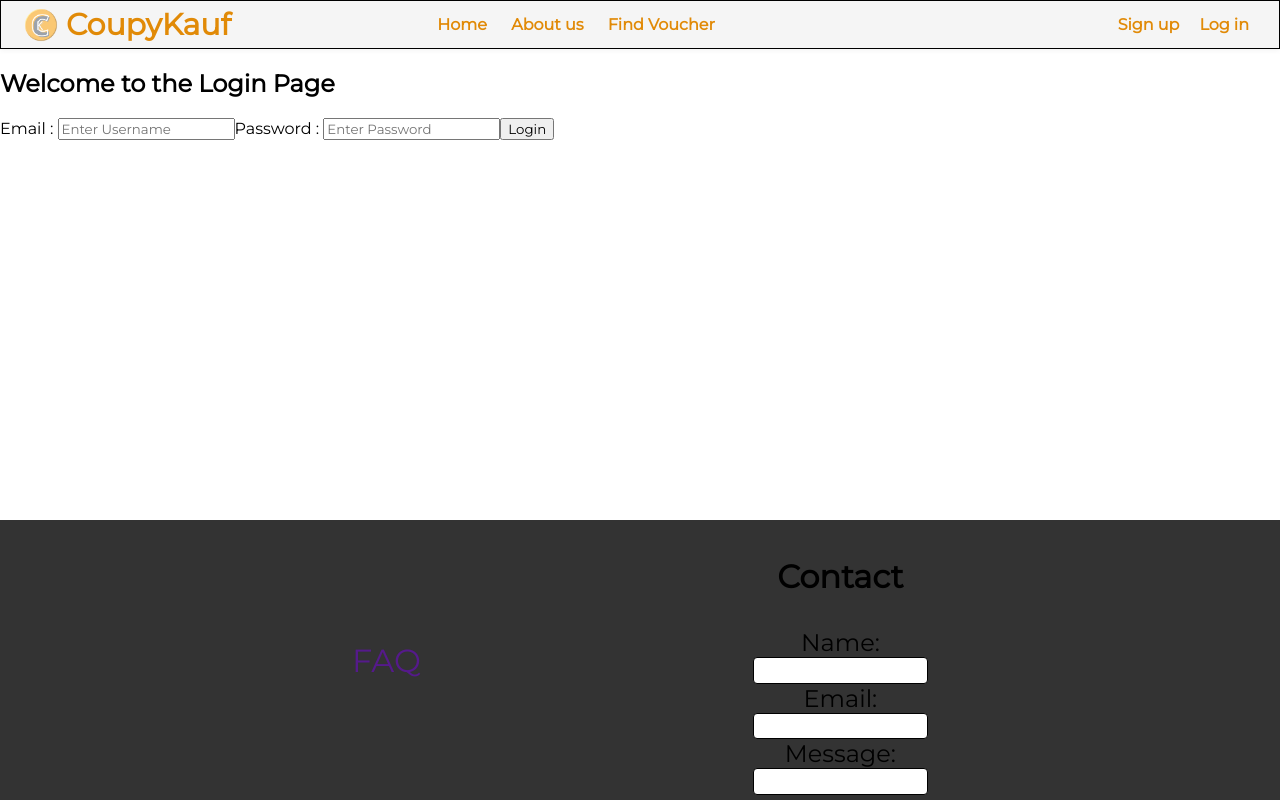
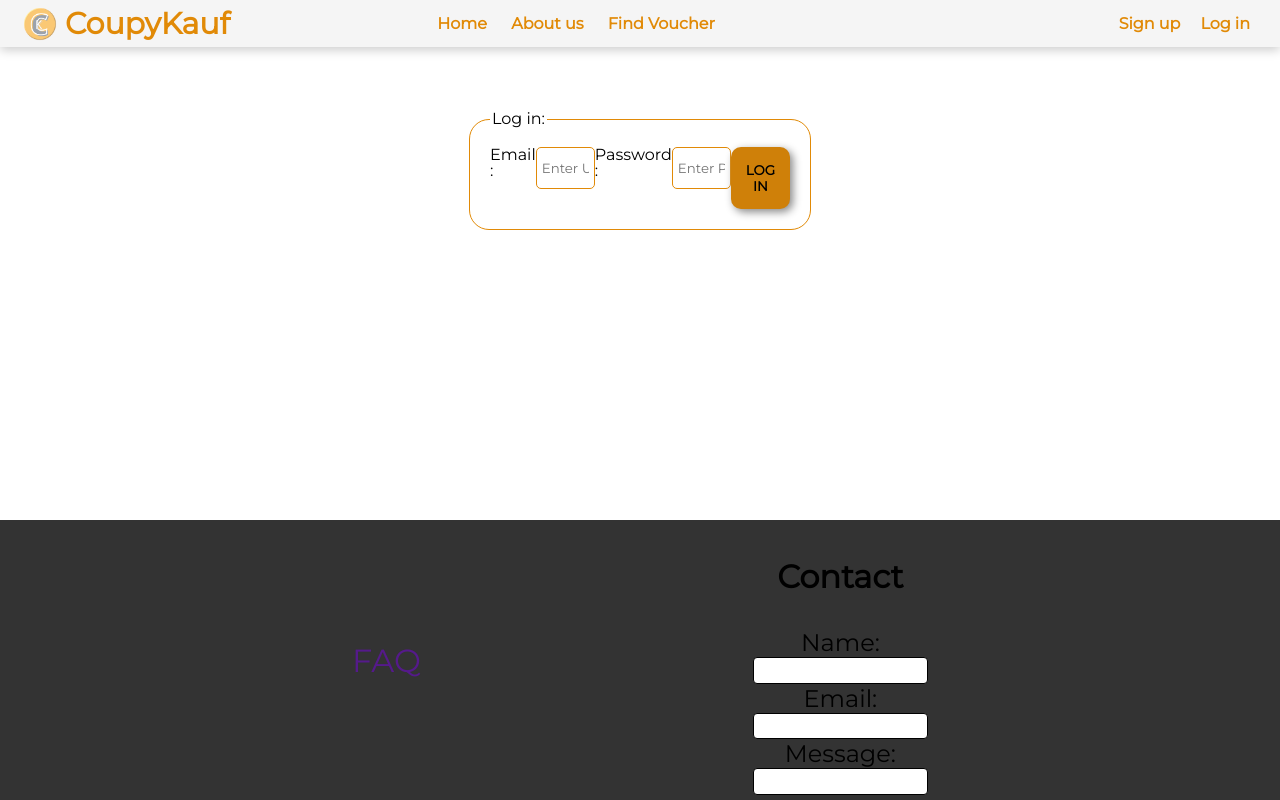
Before and after one commit to bekhzod-ab/coupykauf.io, a React (Create React App) app in the folder front-end/: page /login in a window 1280 px wide. Built offline with nearby package versions, Linux system fonts and the light colour scheme.

Commit message:
LOGIN/SIGNUP forms

```diff
--- a/front-end/src/index.css
+++ b/front-end/src/index.css
@@ -62,14 +62,14 @@ body {
     color: #E18A07;
     display: flex;
     flex-direction: row;
-    border: 1px solid black;
+    /* border: 1px solid black; */
     justify-content: space-between;
     align-items: center;
     position: -webkit-sticky;
 	position: sticky;
     top: 0;
     padding: 0px 20px;
-    box-shadow: 0 2px 5px  whitesmoke;
+    box-shadow: 0 3px 10px  rgb(204, 204, 204);
 
 }
 .logo-container {
@@ -152,3 +152,50 @@ main {
     flex-direction: column;
     height: 100%;
 } */
+
+/* for the login/signup forms */
+
+.login-page, .signup-page {
+    display: flex;
+    justify-content: center;
+    padding-top: 5%;
+}
+
+.fieldset {
+    display: flex;
+    justify-content: center;
+    width: 300px;
+    border-radius: 20px;
+    line-height: 1;
+    padding: 20px;
+    border: 1px solid #E18A07;
+}
+
+.fieldset input {
+    padding: 5px;
+    border-radius: 5px;
+    width: 95%;
+    height: 30px;
+    border: 1px solid #E18A07;
+}
+
+.fieldset input:focus{
+    outline: none;
+}
+
+
+.fieldset button {
+    font-weight: bold;
+    padding: 15px;
+    border-radius: 10px;
+    border-style: none;
+    background-color:  #E18A07;
+    cursor: pointer;
+    box-shadow: 3px 3px 8px #888888;
+}
+
+.fieldset button {
+    outline:none;
+    background-color:  #cf8009;
+
+}
--- a/front-end/src/pages/LoginPage.js
+++ b/front-end/src/pages/LoginPage.js
@@ -33,18 +33,20 @@ const LoginPage = ({Stoken, setStoken}) => {
     }
     return (
         <div className="login-page">
-            <h2> Welcome to the Login Page </h2>
             {/* we are calling the handler here in the whole form upon submitting it*/}
             <form onSubmit={submitHandler}>
+            <fieldset className="fieldset">
+                <legend>Log in:</legend>
                 <label>Email : </label>
                                                                                 {/* we are giving the input field value "email" because we want to use it later using useState*/}
                                                                                 {/* we then create an event to set the new value to the input field */}
                 <input type="email" placeholder="Enter Username" name="username" required value={email} onChange={(e)=> {setEmail(e.target.value)}}/>
-
+                <br/>
                 <label>Password : </label>
                 <input type="password" placeholder="Enter Password" name="password" required value={password} onChange={(e)=> {setPassword(e.target.value)}}/>
-
-                <button type="submit">Login</button>
+                <br/>
+                <button type="submit">LOG IN</button>
+            </fieldset>
             </form>
         </div>
 
--- a/front-end/src/pages/SignUpPage.js
+++ b/front-end/src/pages/SignUpPage.js
@@ -28,15 +28,16 @@ const SignUpPage = () => {
     return (
 
         <div className="signup-page">
-            <h2> Welcome to the Sign Up Page </h2>
             <form onSubmit={handleSubmit}> {/* onSubmit the handleSubmit function is executed */}
+            <fieldset className="fieldset">
+                <legend>Log in:</legend>
                 <label htmlFor="name">Company Name:</label>
                 <input
                 type="text"
                 required
                 value={company}
                 onChange={(e) => setCompanyName(e.target.value)} /* execute set... on every Change in tthe input field */
-                />
+                /> <br/>
                 <label htmlFor="registration">Registration Number:</label>
                 <input type="number"
                 required
@@ -44,22 +45,23 @@ const SignUpPage = () => {
                 onChange={(e) => setRegistration(e.target.value)} /* execute set... on every Change in tthe input field */
                 />
                 <br/>
-                <label htmlFor="email">email:</label>
+                <label htmlFor="email">Email:</label>
                 <input type="email"
                 required
                 value={email}
                 onChange={(e) => setEmail(e.target.value)} /* execute set... on every Change in tthe input field */
                 />
                 <br/>
-                <label htmlFor="password">password:</label>
+                <label htmlFor="password">Password:</label>
                 <input
                 type="password"
                 required
                 value={password}
                 onChange={(e) => setPassword(e.target.value)}/>  {/* execute set... on every Change in tthe input field  */}
-                <input type="submit" value="Submit"/>
                 <br/>
-
+                <button type="submit"> SIGN UP </button>
+                <br/>
+            </fieldset>
             </form>
         </div>
     )
```
